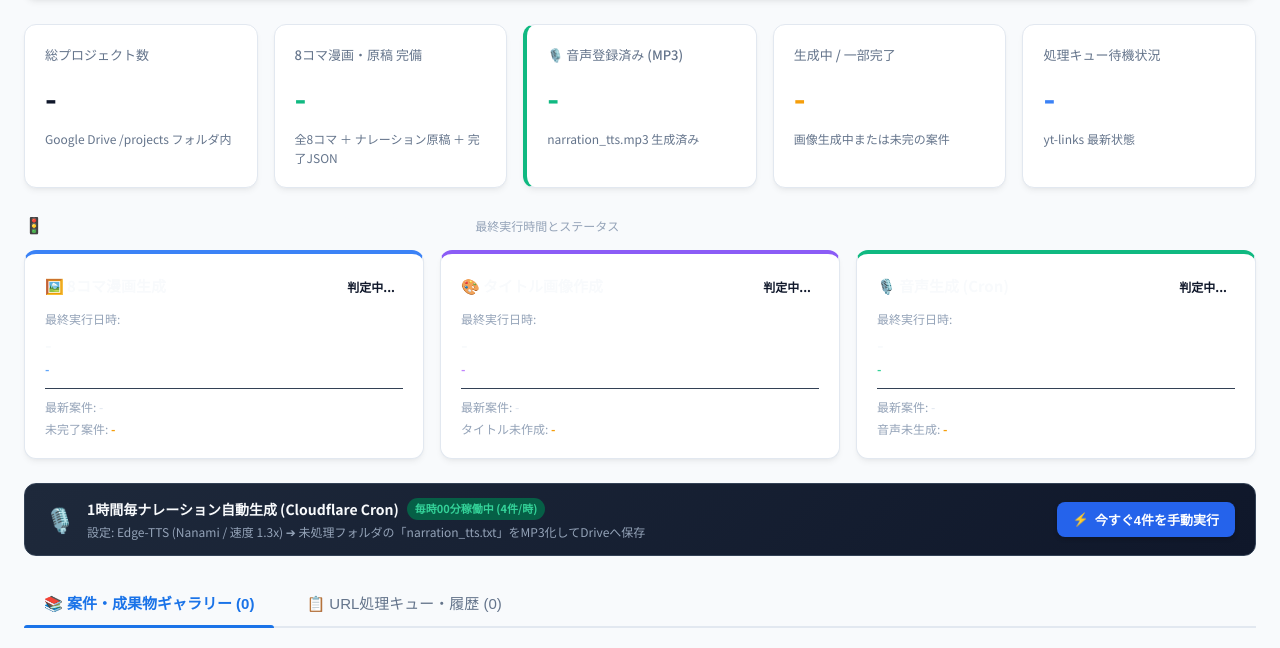
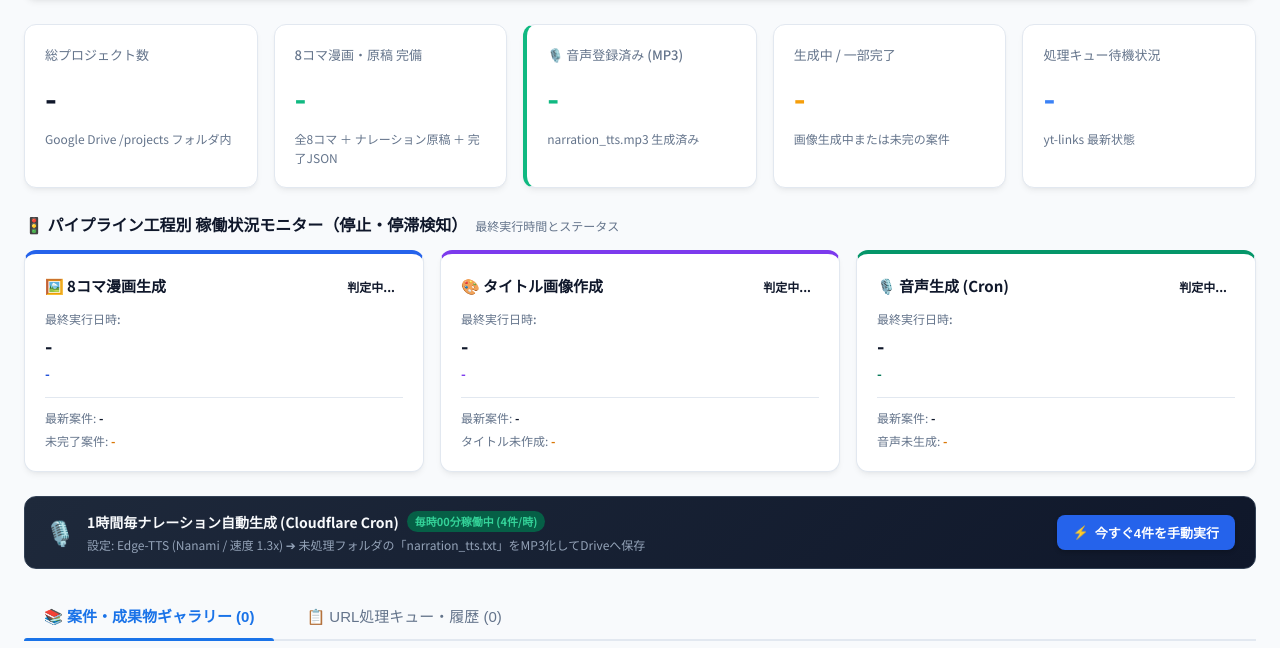
Before and after one commit to ohapee/yt-narrator-dashboard, a website: page public/index.html in a window 1280 px wide. Shown: the part 122-770 px from the top of the page. Drawn offline with Linux system fonts and the light colour scheme; no server answers.

Commit message:
fix: パイプライン稼働モニターおよび警告バナーの文字色・背景色を高コントラストに改善

```diff
--- a/public/app.js
+++ b/public/app.js
@@ -457,16 +457,16 @@ function updatePipelineMonitor(status) {
       stalledUl.innerHTML = stalledList.map(item => {
         const ageHours = ((Date.now() - new Date(item.createdTime).getTime()) / 3600000).toFixed(1);
         return `
-          <li style="display:flex; justify-content:space-between; align-items:center; background:rgba(0,0,0,0.2); padding:6px 10px; border-radius:6px;">
+          <li style="display:flex; justify-content:space-between; align-items:center; background:#ffffff; border:1px solid #fee2e2; padding:8px 12px; border-radius:6px; box-shadow:0 1px 2px rgba(0,0,0,0.03);">
             <div style="display:flex; align-items:center; gap:8px;">
-              <span style="color:#f87171;">⏳</span>
-              <span style="font-weight:600; color:#f1f5f9;">${escapeHtml(formatProjectTitle(item.name))}</span>
-              <span style="color:#94a3b8; font-size:11px;">(${ageHours}時間前に投入)</span>
+              <span style="color:#ef4444; font-size:14px;">⏳</span>
+              <span style="font-weight:700; color:var(--text-main); font-size:13px;">${escapeHtml(formatProjectTitle(item.name))}</span>
+              <span style="color:var(--text-muted); font-size:11px;">(${ageHours}時間前に投入)</span>
             </div>
             <div style="display:flex; align-items:center; gap:8px;">
-              <span class="badge badge-warning" style="font-size:11px;">漫画: ${item.mangaCount}/8コマ</span>
+              <span class="badge badge-warning" style="font-size:11px; font-weight:600;">漫画: ${item.mangaCount}/8コマ</span>
               <span class="badge ${item.hasTitle ? 'badge-success' : 'badge-subtle'}" style="font-size:11px;">${item.hasTitle ? '表紙あり' : '表紙なし'}</span>
-              <button class="btn btn-secondary btn-sm" onclick="filterByProjectName('${escapeHtml(item.name)}')" style="font-size:11px; padding:2px 8px;">確認</button>
+              <button class="btn btn-secondary btn-sm" onclick="filterByProjectName('${escapeHtml(item.name)}')" style="font-size:11px; padding:3px 10px; font-weight:600;">確認</button>
             </div>
           </li>
         `;
--- a/public/index.html
+++ b/public/index.html
@@ -62,79 +62,79 @@
     <!-- パイプライン3大工程稼働状況モニター＆停止検知 -->
     <section class="pipeline-monitor-section" style="margin-bottom: 24px;">
       <div style="display:flex; justify-content:space-between; align-items:center; margin-bottom:12px;">
-        <h2 style="font-size:16px; font-weight:700; color:#f8fafc; display:flex; align-items:center; gap:8px;">
+        <h2 style="font-size:16px; font-weight:700; color:var(--text-main); display:flex; align-items:center; gap:8px;">
           <span>🚦 パイプライン工程別 稼働状況モニター（停止・停滞検知）</span>
-          <span style="font-size:12px; font-weight:normal; color:#94a3b8;">最終実行時間とステータス</span>
+          <span style="font-size:12px; font-weight:normal; color:var(--text-muted);">最終実行時間とステータス</span>
         </h2>
       </div>
 
       <div style="display:grid; grid-template-columns: repeat(auto-fit, minmax(300px, 1fr)); gap:16px;">
         <!-- 1. 8コマ漫画生成モニター -->
-        <div class="stat-card" id="card-monitor-manga" style="border-top: 4px solid #3b82f6;">
+        <div class="stat-card" id="card-monitor-manga" style="border-top: 4px solid #2563eb;">
           <div style="display:flex; justify-content:space-between; align-items:flex-start;">
-            <div style="font-weight:700; font-size:15px; color:#f8fafc;">🖼️ 8コマ漫画生成</div>
+            <div style="font-weight:700; font-size:15px; color:var(--text-main);">🖼️ 8コマ漫画生成</div>
             <span id="badge-monitor-manga" class="badge" style="font-size:12px;">判定中...</span>
           </div>
           <div style="margin-top:10px;">
-            <div style="font-size:12px; color:#94a3b8;">最終実行日時:</div>
-            <div id="time-monitor-manga" style="font-size:18px; font-weight:700; color:#f8fafc; margin-top:2px;">-</div>
-            <div id="diff-monitor-manga" style="font-size:12px; color:#60a5fa; font-weight:600;">-</div>
+            <div style="font-size:12px; color:var(--text-muted); font-weight:500;">最終実行日時:</div>
+            <div id="time-monitor-manga" style="font-size:20px; font-weight:700; color:var(--text-main); margin-top:2px;">-</div>
+            <div id="diff-monitor-manga" style="font-size:13px; color:#1d4ed8; font-weight:700; margin-top:2px;">-</div>
           </div>
-          <div style="margin-top:10px; font-size:12px; color:#94a3b8; border-top:1px solid #334155; padding-top:8px;">
-            <div>最新案件: <span id="project-monitor-manga" style="color:#e2e8f0; font-weight:500;">-</span></div>
-            <div style="margin-top:2px;">未完了案件: <span id="pending-monitor-manga" style="color:#f59e0b; font-weight:600;">-</span></div>
+          <div style="margin-top:12px; font-size:12px; color:var(--text-muted); border-top:1px solid var(--border-color); padding-top:10px;">
+            <div>最新案件: <span id="project-monitor-manga" style="color:var(--text-main); font-weight:600;">-</span></div>
+            <div style="margin-top:4px;">未完了案件: <span id="pending-monitor-manga" style="color:#d97706; font-weight:700;">-</span></div>
           </div>
         </div>
 
         <!-- 2. タイトル画像生成モニター -->
-        <div class="stat-card" id="card-monitor-title" style="border-top: 4px solid #8b5cf6;">
+        <div class="stat-card" id="card-monitor-title" style="border-top: 4px solid #7c3aed;">
           <div style="display:flex; justify-content:space-between; align-items:flex-start;">
-            <div style="font-weight:700; font-size:15px; color:#f8fafc;">🎨 タイトル画像作成</div>
+            <div style="font-weight:700; font-size:15px; color:var(--text-main);">🎨 タイトル画像作成</div>
             <span id="badge-monitor-title" class="badge" style="font-size:12px;">判定中...</span>
           </div>
           <div style="margin-top:10px;">
-            <div style="font-size:12px; color:#94a3b8;">最終実行日時:</div>
-            <div id="time-monitor-title" style="font-size:18px; font-weight:700; color:#f8fafc; margin-top:2px;">-</div>
-            <div id="diff-monitor-title" style="font-size:12px; color:#c084fc; font-weight:600;">-</div>
+            <div style="font-size:12px; color:var(--text-muted); font-weight:500;">最終実行日時:</div>
+            <div id="time-monitor-title" style="font-size:20px; font-weight:700; color:var(--text-main); margin-top:2px;">-</div>
+            <div id="diff-monitor-title" style="font-size:13px; color:#7c3aed; font-weight:700; margin-top:2px;">-</div>
           </div>
-          <div style="margin-top:10px; font-size:12px; color:#94a3b8; border-top:1px solid #334155; padding-top:8px;">
-            <div>最新案件: <span id="project-monitor-title" style="color:#e2e8f0; font-weight:500;">-</span></div>
-            <div style="margin-top:2px;">タイトル未作成: <span id="pending-monitor-title" style="color:#f59e0b; font-weight:600;">-</span></div>
+          <div style="margin-top:12px; font-size:12px; color:var(--text-muted); border-top:1px solid var(--border-color); padding-top:10px;">
+            <div>最新案件: <span id="project-monitor-title" style="color:var(--text-main); font-weight:600;">-</span></div>
+            <div style="margin-top:4px;">タイトル未作成: <span id="pending-monitor-title" style="color:#d97706; font-weight:700;">-</span></div>
           </div>
         </div>
 
         <!-- 3. ナレーション音声生成モニター -->
-        <div class="stat-card" id="card-monitor-audio" style="border-top: 4px solid #10b981;">
+        <div class="stat-card" id="card-monitor-audio" style="border-top: 4px solid #059669;">
           <div style="display:flex; justify-content:space-between; align-items:flex-start;">
-            <div style="font-weight:700; font-size:15px; color:#f8fafc;">🎙️ 音声生成 (Cron)</div>
+            <div style="font-weight:700; font-size:15px; color:var(--text-main);">🎙️ 音声生成 (Cron)</div>
             <span id="badge-monitor-audio" class="badge" style="font-size:12px;">判定中...</span>
           </div>
           <div style="margin-top:10px;">
-            <div style="font-size:12px; color:#94a3b8;">最終実行日時:</div>
-            <div id="time-monitor-audio" style="font-size:18px; font-weight:700; color:#f8fafc; margin-top:2px;">-</div>
-            <div id="diff-monitor-audio" style="font-size:12px; color:#34d399; font-weight:600;">-</div>
+            <div style="font-size:12px; color:var(--text-muted); font-weight:500;">最終実行日時:</div>
+            <div id="time-monitor-audio" style="font-size:20px; font-weight:700; color:var(--text-main); margin-top:2px;">-</div>
+            <div id="diff-monitor-audio" style="font-size:13px; color:#047857; font-weight:700; margin-top:2px;">-</div>
           </div>
-          <div style="margin-top:10px; font-size:12px; color:#94a3b8; border-top:1px solid #334155; padding-top:8px;">
-            <div>最新案件: <span id="project-monitor-audio" style="color:#e2e8f0; font-weight:500;">-</span></div>
-            <div style="margin-top:2px;">音声未生成: <span id="pending-monitor-audio" style="color:#f59e0b; font-weight:600;">-</span></div>
+          <div style="margin-top:12px; font-size:12px; color:var(--text-muted); border-top:1px solid var(--border-color); padding-top:10px;">
+            <div>最新案件: <span id="project-monitor-audio" style="color:var(--text-main); font-weight:600;">-</span></div>
+            <div style="margin-top:4px;">音声未生成: <span id="pending-monitor-audio" style="color:#d97706; font-weight:700;">-</span></div>
           </div>
         </div>
       </div>
 
       <!-- 停滞・エラー警告バナー（停滞案件がある場合に表示） -->
-      <div id="stalled-alert-box" class="hidden" style="margin-top:16px; background: rgba(239, 68, 68, 0.1); border: 1px solid rgba(239, 68, 68, 0.4); border-radius: 12px; padding: 14px 18px;">
+      <div id="stalled-alert-box" class="hidden" style="margin-top:16px; background: #fef2f2; border: 1px solid #fca5a5; border-radius: 12px; padding: 14px 18px; box-shadow: 0 1px 3px rgba(239, 68, 68, 0.08);">
         <div style="display:flex; justify-content:space-between; align-items:center; flex-wrap:wrap; gap:10px;">
           <div style="display:flex; align-items:center; gap:10px;">
-            <span style="font-size:22px;">🚨</span>
+            <span style="font-size:24px;">🚨</span>
             <div>
-              <div style="font-weight:700; color:#f87171; font-size:14px;" id="stalled-alert-title">パイプライン停滞・要確認の警告</div>
-              <div style="font-size:12px; color:#cbd5e1; margin-top:2px;" id="stalled-alert-desc">生成途中で長時間更新が止まっている案件があります。</div>
+              <div style="font-weight:700; color:#991b1b; font-size:14px;" id="stalled-alert-title">パイプライン停滞・要確認の警告</div>
+              <div style="font-size:13px; color:#7f1d1d; margin-top:2px; font-weight:500;" id="stalled-alert-desc">生成途中で長時間更新が止まっている案件があります。</div>
             </div>
           </div>
-          <button id="show-stalled-btn" class="btn btn-secondary btn-sm" style="border-color:#ef4444; color:#fca5a5;">停滞案件の内訳を表示 ▾</button>
+          <button id="show-stalled-btn" class="btn btn-sm" style="background:#ffffff; border:1px solid #ef4444; color:#b91c1c; font-weight:600; padding:6px 14px; cursor:pointer;">停滞案件の内訳を表示 ▾</button>
         </div>
-        <div id="stalled-list-container" class="hidden" style="margin-top:12px; padding-top:12px; border-top:1px dashed rgba(239, 68, 68, 0.3); font-size:12px; color:#e2e8f0;">
-          <ul id="stalled-list-ul" style="list-style:none; padding:0; margin:0; display:flex; flex-direction:column; gap:6px;"></ul>
+        <div id="stalled-list-container" class="hidden" style="margin-top:12px; padding-top:12px; border-top:1px dashed #fca5a5; font-size:12px;">
+          <ul id="stalled-list-ul" style="list-style:none; padding:0; margin:0; display:flex; flex-direction:column; gap:8px;"></ul>
         </div>
       </div>
     </section>
```
